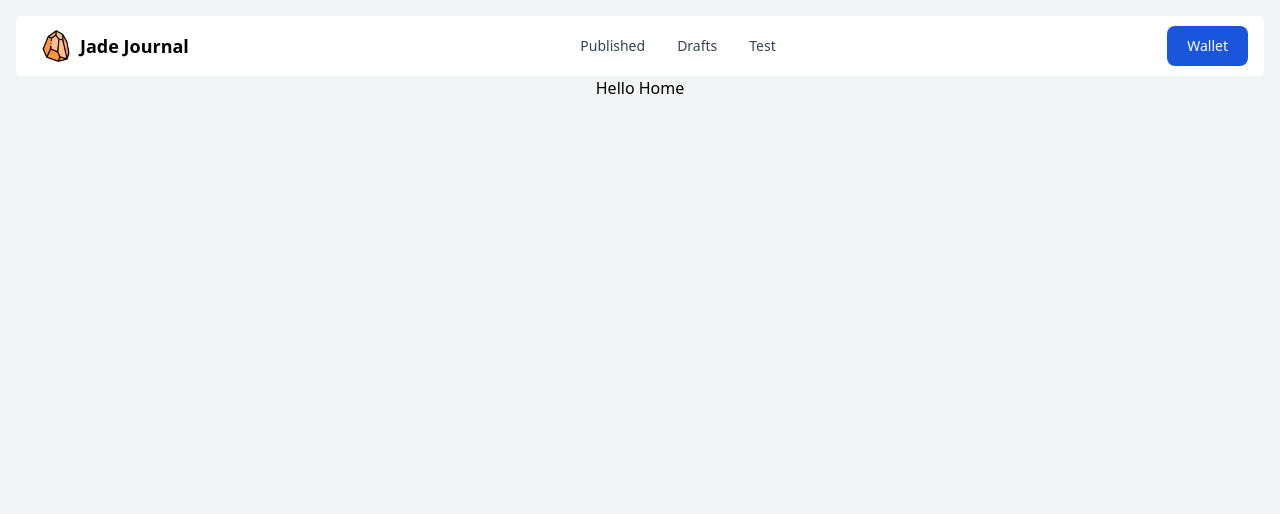
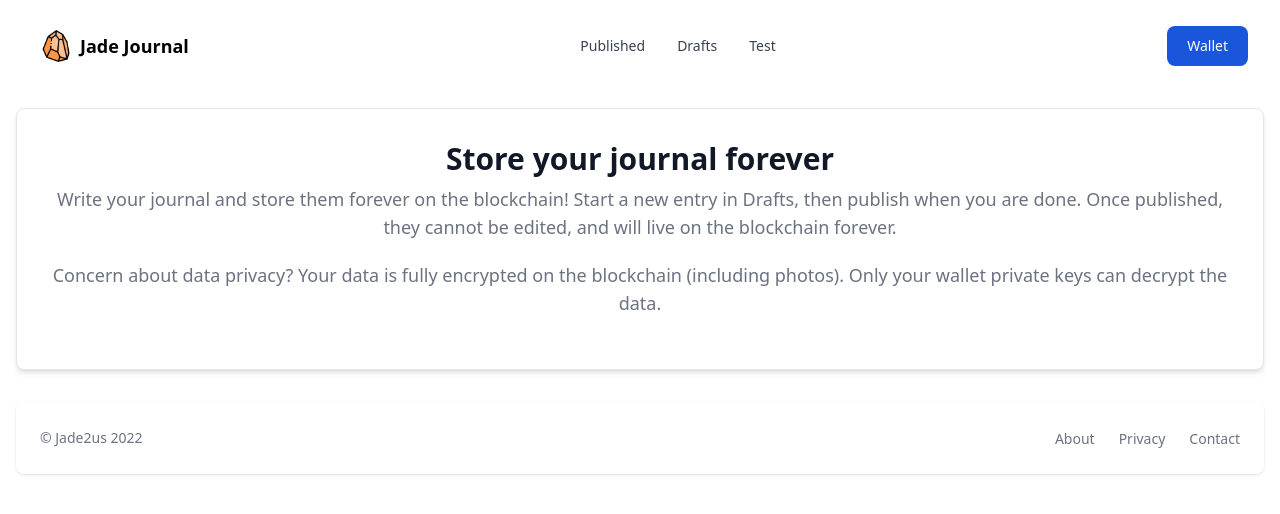
Before and after one commit to samwize/JadeWeb3, a Vue app: page /#/ in a window 1280 px wide. Shown: the top 514 px of the page. Built offline with nearby package versions, Linux system fonts and the light colour scheme.

Commit message:
Added Footer, welcome in Home

```diff
--- a/index.html
+++ b/index.html
@@ -1,10 +1,10 @@
 <!DOCTYPE html>
-<html lang="en" class="h-full bg-gray-100">
+<html lang="en" class="h-full">
   <head>
     <meta charset="UTF-8" />
     <link rel="icon" href="/favicon.ico" />
     <meta name="viewport" content="width=device-width, initial-scale=1.0" />
-    <title>Jade Journal - Store your legacy forever</title>
+    <title>Jade Journal - Live forever, our legacy</title>
   </head>
   <body class="h-full text-center p-4">
     <div id="app"></div>
--- a/src/App.vue
+++ b/src/App.vue
@@ -1,11 +1,14 @@
 <script setup>
 import NavBar from './components/NavBar.vue';
+import Footer from './components/Footer.vue';
 </script>
 
 <template>
   <NavBar />
 
   <router-view></router-view>
+
+  <Footer />
 </template>
 
 <style>
--- /dev/null
+++ b/src/components/Footer.vue
@@ -0,0 +1,17 @@
+<template>
+<footer class="mt-8 p-4 bg-white rounded-lg shadow md:flex md:items-center md:justify-between md:p-6 dark:bg-gray-800">
+    <span class="text-sm text-gray-500 sm:text-center dark:text-gray-400">© <a href="https://jade2us.com" class="hover:underline" target="_blank">Jade2us</a> 2022
+    </span>
+    <ul class="flex flex-wrap items-center mt-3 sm:mt-0">
+        <li>
+            <a href="#" class="mr-4 text-sm text-gray-500 hover:underline md:mr-6 dark:text-gray-400">About</a>
+        </li>
+        <li>
+            <a href="#" class="mr-4 text-sm text-gray-500 hover:underline md:mr-6 dark:text-gray-400">Privacy</a>
+        </li>
+        <li>
+            <a href="#" class="text-sm text-gray-500 hover:underline dark:text-gray-400">Contact</a>
+        </li>
+    </ul>
+</footer>
+</template>
--- a/src/components/NavBar.vue
+++ b/src/components/NavBar.vue
@@ -16,7 +16,7 @@ const navRoutes = [
 </script>
 
 <template>
-<nav class="bg-white border-gray-200 px-2 sm:px-4 py-2.5 rounded dark:bg-gray-800">
+<nav class="mb-8 bg-white border-gray-200 px-2 sm:px-4 py-2.5 rounded dark:bg-gray-800">
   <div class="container flex flex-wrap justify-between items-center mx-auto">
     <router-link to="/" class="flex">
         <img src="/assets/stone-small.png" class="h-8 mx-2" />
--- a/src/components/PageHome.vue
+++ b/src/components/PageHome.vue
@@ -2,5 +2,18 @@
 </script>
 
 <template>
-    <p>Hello Home</p>
+<div class="p-4 w-full text-center bg-white rounded-lg border shadow-md sm:p-8 dark:bg-gray-800 dark:border-gray-700">
+    <h3 class="mb-2 text-3xl font-bold text-gray-900 dark:text-white">
+        Store your journal forever
+    </h3>
+    <p class="mb-5 text-base text-gray-500 sm:text-lg dark:text-gray-400">
+        Write your journal and store them forever on the blockchain! Start a new entry in Drafts, then publish when you are done. Once published, they cannot be edited, and will live on the blockchain forever.
+    </p>
+    <p class="mb-5 text-base text-gray-500 sm:text-lg dark:text-gray-400">
+        Concern about data privacy? Your data is fully encrypted on the blockchain (including photos). Only your wallet private keys can decrypt the data.
+    </p>
+    <div class="justify-center items-center space-y-4 sm:flex sm:space-y-0 sm:space-x-4">
+
+    </div>
+</div>
 </template>
--- a/src/components/PageTest.vue
+++ b/src/components/PageTest.vue
@@ -1,12 +1,9 @@
 <script setup>
-import HelloWorld from '/src/uikit/HelloWorld.vue';
 import PrimaryButton from '/src/uikit/PrimaryButton.vue';
 import { ArchiveIcon } from '@heroicons/vue/solid'
 </script>
 
 <template>
-  <HelloWorld msg="Hello Vue 3 + Vite" />
-
   <h1 class="text-3xl font-bold underline pt-10">Hello tailwind!</h1>
 
   <div class="flex-1 items-center">
--- a/src/uikit/HelloWorld.vue
+++ /dev/null
@@ -1,22 +0,0 @@
-<script setup>
-import { ref } from 'vue'
-import PrimaryButton from './PrimaryButton.vue';
-
-defineProps({
-  msg: String
-})
-
-const count = ref(0)
-</script>
-
-<template>
-  <h1>{{ msg }}</h1>
-
-  <PrimaryButton @click="count++">count is: {{ count }}</PrimaryButton>
-</template>
-
-<style scoped>
-a {
-  color: #42b983;
-}
-</style>
```
Also changed, not shown: 1 other file (tests, documents, lock files or other folders).
